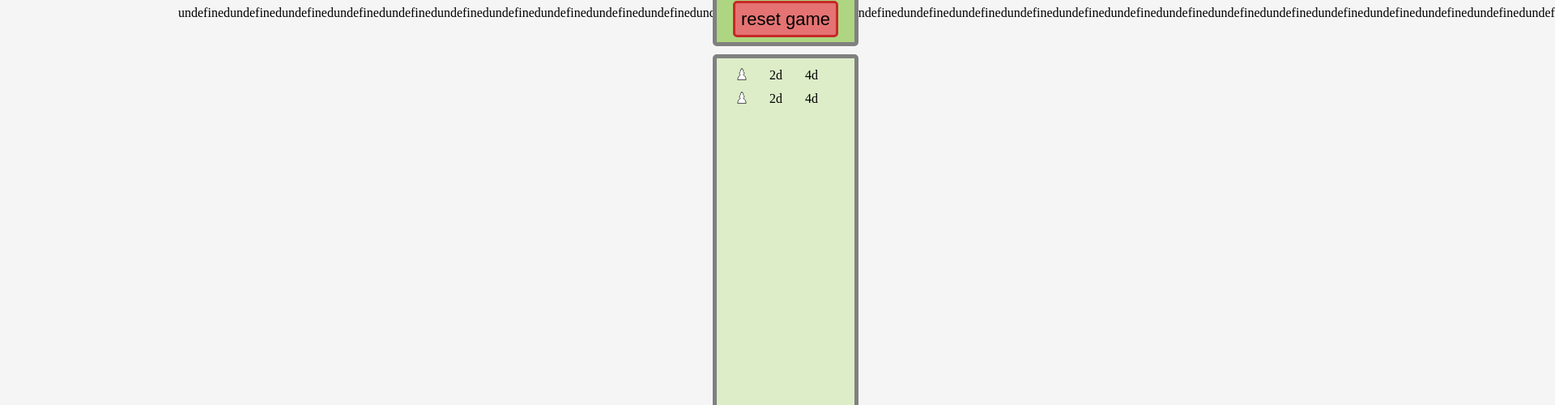
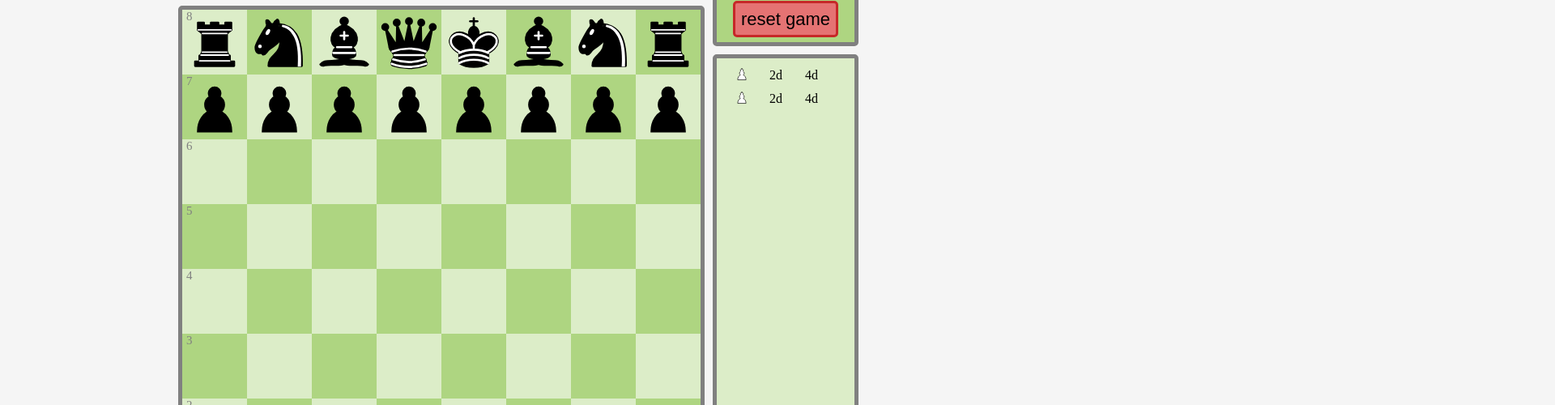
Before and after one commit to woutjedunk/JSchess, a plain HTML site: page index.html in a window 1280 px wide. Shown: the part 116-616 px from the top of the page at 81% size, 1920 px wide, since content can reach past the window. Drawn offline with Linux system fonts and the light colour scheme.

Commit message:
added functionality to draw the board

```diff
--- a/code.js
+++ b/code.js
@@ -1,17 +1,38 @@
 /*
 interne representatie:
+elke cel bestaat uit 3 characters, 1 voor type, 1 voor kleur en 1 om aan te
+duiden dat de cel een mogelijke zet is voor de huidig geslecteerde stuk.
+
+voor type geldt syntax:
+    r = rook
+    k = knight
+    b = bishop
+    K = king
+    Q = queen
+
+    0 = geen type(default)
+
+voor kleur geld syntax:
+    W = wit
+    B = zwart
+
+    0 = geen kleur(default)
+
+voor mogelijke zet geldt syntax:
+    M = mogelijke zet (die geen capture is)
+    C = mogelijke zet die een capture is
+
+    0 = geen mogelijke zet(default)
 */
 
-let board = [["rB","kB","bB","QB","KB","bB","kB","rB"],
-             ["pB","pB","pB","pB","pB","pB","pB","pB"],
-             ["00","00","00","00","00","00","00","00"],
-             ["00","00","00","00","00","00","00","00"],
-             ["00","00","00","00","00","00","00","00"],
-             ["00","00","00","00","00","00","00","00"],
-             ["00","00","00","00","00","00","00","00"],
-             ["00","00","00","00","00","00","00","00"],
-             ["pW","pW","pW","pW","pW","pW","pW","pW"],
-             ["rW","kW","bW","QW","KW","bW","kW","rW"]];
+let board = [["rB0","kB0","bB0","QB0","KB0","bB0","kB0","rB0"],
+             ["pB0","pB0","pB0","pB0","pB0","pB0","pB0","pB0"],
+             ["000","000","000","000","000","000","000","000"],
+             ["000","000","000","000","000","000","000","000"],
+             ["000","000","000","000","000","000","000","000"],
+             ["000","000","000","000","000","000","000","000"],
+             ["pW0","pW0","pW0","pW0","pW0","pW0","pW0","pW0"],
+             ["rW0","kW0","bW0","QW0","KW0","bW0","kW0","rW0"]];
 let turnCount = 0;
 
 window.onload = function(){
@@ -29,21 +50,83 @@ function generateBoardHTML(board){
     for(let i = 0; i < board.length; i++){
         let rowHTML = '<tr>';
         for(let j = 0; j < board[i].length; j++){
-            rowHTML += generateTile(board[i][j]);
+            rowHTML += generateTile(board[i][j], i, j);
         }
         rowHTML += "</tr>";
         tableInnerHTML += rowHTML;
     }
 
     return `
-            <table>
+            <table class="board" cellspacing="0" cellpadding="0">
                 ${tableInnerHTML}
             </table>
             `;
 }
 
-function generateTile(cel){
+function generateTile(cel, row, col){
     let type = cel[0];
     let color = cel[1];
+    let possibleMove = cel[2];
+    let squareContent = "";
 
+    //HTML maken voor moest cel een stuk zijn
+    if(color == "W"){
+        switch(type){
+            case 'p':
+                squareContent = '<img src="/images/pawnWhite.svg" alt="pawn white" class="activePiece">';
+                break;
+            case 'r':
+                squareContent = '<img src="/images/rookWhite.svg" alt="rook white" class="activePiece">';
+                break;
+            case 'k':
+                squareContent = '<img src="/images/knightWhite.svg" alt="knight white" class="activePiece">';
+                break;
+            case 'b':
+                squareContent = '<img src="/images/bishopWhite.svg" alt="bishop white" class="activePiece">';
+                break;
+            case 'Q':
+                squareContent = '<img src="/images/queenWhite.svg" alt="queen white" class="activePiece">';
+                break;
+            case 'K':
+                squareContent = '<img src="/images/kingWhite.svg" alt="king white" class="activePiece">';
+                break;
+        }
+    }
+    else if(color == "B"){
+        switch(type){
+            case 'p':
+                squareContent = '<img src="/images/pawnBlack.svg" alt="pawn black" class="activePiece">';
+                break;
+            case 'r':
+                squareContent = '<img src="/images/rookBlack.svg" alt="rook black" class="activePiece">';
+                break;
+            case 'k':
+                squareContent = '<img src="/images/knightBlack.svg" alt="knight black" class="activePiece">';
+                break;
+            case 'b':
+                squareContent = '<img src="/images/bishopBlack.svg" alt="bishop black" class="activePiece">';
+                break;
+            case 'Q':
+                squareContent = '<img src="/images/queenBlack.svg" alt="queen black" class="activePiece">';
+                break;
+            case 'K':
+                squareContent = '<img src="/images/kingBlack.svg" alt="king black" class="activePiece">';
+                break;
+        }
+    }
+
+    //HTML maken voor moest cel een mogelijke zet zijn
+    if(possibleMove == "M") squareContent += '<span class="possibleMove"></span>';
+    else if(possibleMove == "C") squareContent += '<div class="possibleCapture"></div>';
+
+    //de meeste rechtse kolom en de onderste rij hebben een markering om de kolom/rij aan te duiden
+    if(col == 0) squareContent += `<div class="rowIndicator">${8-row}</div>`;
+    let colIndicators = ["a", "b", "c", "d", "e", "f", "g", "h"];
+    if(row == 7) squareContent += `<div class="colIndicator">${colIndicators[col]}</div>`;
+
+    //de achtergrondkleur van de cel alterneert tussen licht en donker
+    let tileStyle = "A";
+    if (((row%2)+(col%2))%2 != 0) tileStyle = "B";
+
+    return `<td class="boardElement tileStyle${tileStyle}">${squareContent}</td>`;
 }
```
Also changed, not shown: index.html (+1 -1 lines).
